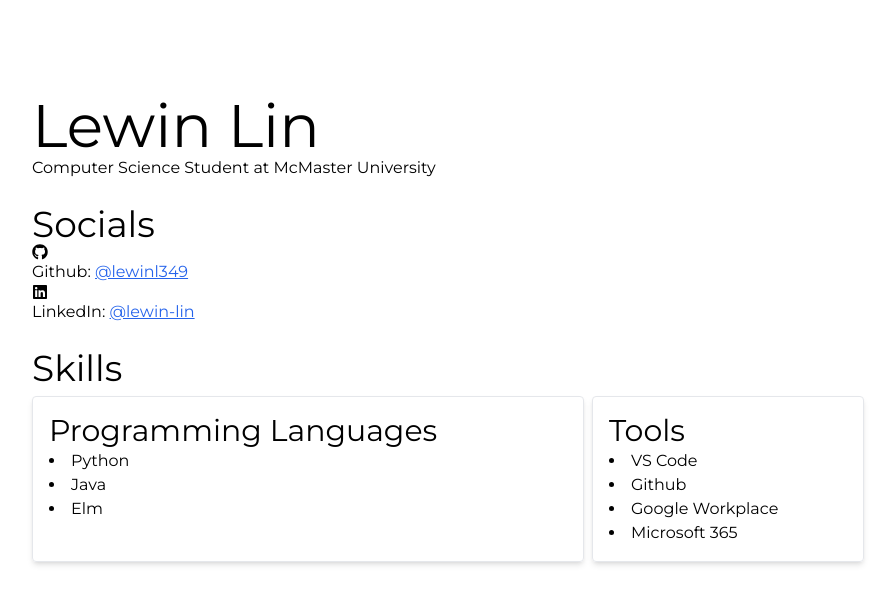
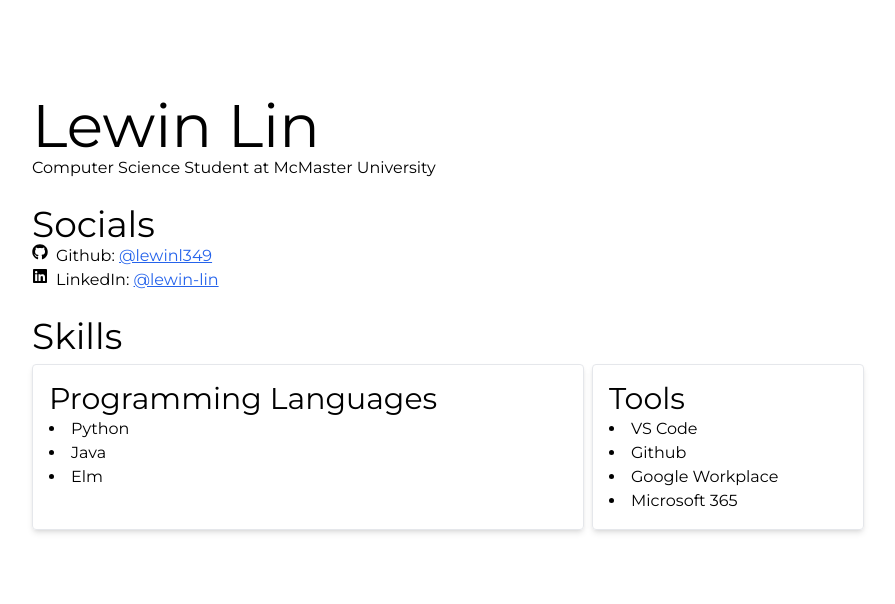
Before and after one commit to lewinl349/lewin-portfolio, a Next.js app: page / in a window 1280 px wide. Shown: the top 604 px of the page, without its empty margins (192-1087 px from the left). Built offline with nearby package versions, Linux system fonts and the light colour scheme.

Commit message:
Put icon same line as link

```diff
--- a/app/page.tsx
+++ b/app/page.tsx
@@ -1,5 +1,5 @@
 import { useState } from "react";
-import { FaGithub } from "react-icons/fa";
+import { FaGit, FaGithub } from "react-icons/fa";
 import { FaLinkedin } from "react-icons/fa";
 
 export default function Home() {
@@ -17,16 +17,20 @@
         <h2 className="text-4xl">Socials</h2>
 
         <ul>
+          <div className="flex flex-row gap-2">
+            <FaGithub/>
             <li>
-              <FaGithub />Github: {" "}
+                Github: {" "}
               <a
                 className="text-blue-600 underline"
                 href="https://github.com/lewinl349/">
                 @lewinl349
               </a>
             </li>
-          <li>
+          </div>
+          <div className="flex flex-row gap-2">
             <FaLinkedin />
+            <li className="vertical-align: middle;">
               LinkedIn: {" "}
               <a
                 className="text-blue-600 underline"
@@ -34,6 +38,7 @@
                 @lewin-lin
               </a>
             </li>
+          </div>
         </ul>
       </div>
 
```
Lines whose indentation alone changed are shown as unchanged.
